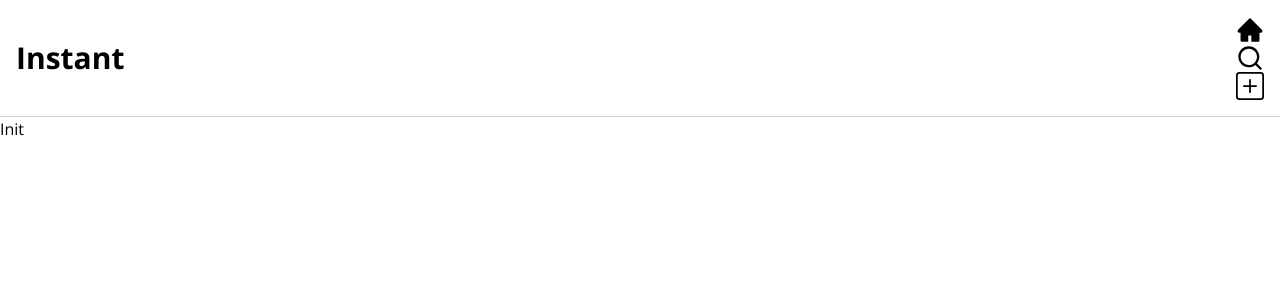
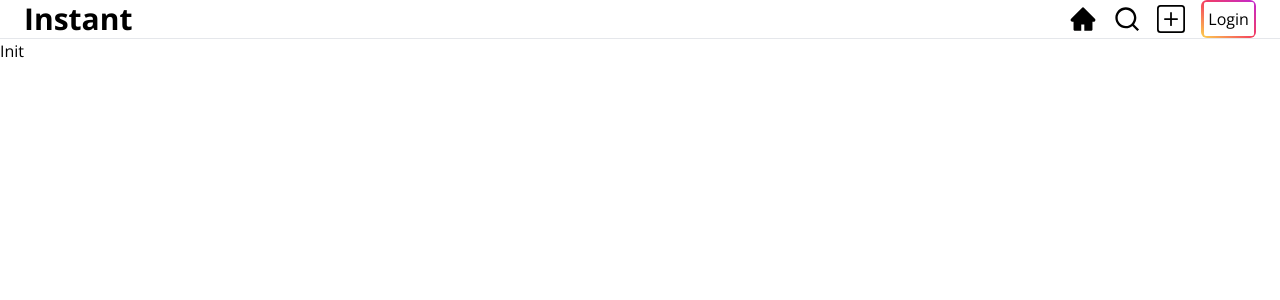
Before and after one commit to Hyunook-Kim/instant-g, a Next.js app: page / in a window 1280 px wide. Shown: the top 300 px of the page. Built offline with nearby package versions, Linux system fonts and the light colour scheme.

Commit message:
feat: Add colorButton.tsx and navbar css style

```diff
--- a/src/app/layout.tsx
+++ b/src/app/layout.tsx
@@ -16,9 +16,9 @@ export default function RootLayout({
   children: React.ReactNode;
 }) {
   return (
-    <html lang="en">
-      <body className={openSans.className}>
-        <header>
+    <html lang="en" className={openSans.className}>
+      <body className={"max-w-sreen-xl mx-auto w-full overflow-auto"}>
+        <header className="border-10 sticky top-0 z-10 border-b bg-white">
           <Navbar />
         </header>
         <main>{children}</main>
--- a/src/components/Navbar.tsx
+++ b/src/components/Navbar.tsx
@@ -11,6 +11,7 @@ import {
   SearchFillIcon,
   SearchIcon,
 } from "./ui/icons";
+import ColorButton from "./ui/ColorButton";
 
 const menus = [
   { href: "/", icon: <HomeIcon />, activeIcon: <HomeFillIcon /> },
@@ -20,26 +21,22 @@ const menus = [
 
 export default function Navbar() {
   const path = usePathname();
-  console.log(path);
 
   return (
-    <div className="sticky top-0 flex items-center justify-between border-b border-gray-300 p-4">
-      <Link href="/" className="text-2xl font-bold">
+    <div className="flex items-center justify-between px-6">
+      <Link href="/">
         <h1 className="text-3xl font-bold">Instant</h1>
       </Link>
-      <nav className="flex gap-4">
-        <ul>
-          <li>
-            {menus.map((menu) => (
-              <Link
-                key={menu.href}
-                href={menu.href}
-                className="flex items-center"
-              >
+      <nav>
+        <ul className="flex items-center gap-4">
+          {menus.map((menu) => (
+            <li key={menu.href}>
+              <Link href={menu.href}>
                 {path === menu.href ? menu.activeIcon : menu.icon}
               </Link>
-            ))}
-          </li>
+            </li>
+          ))}
+          <ColorButton text="Login" onClick={() => {}} />
         </ul>
       </nav>
     </div>
--- /dev/null
+++ b/src/components/ui/ColorButton.tsx
@@ -0,0 +1,19 @@
+import React from "react";
+
+type Props = {
+  text: string;
+  onClick: () => void;
+};
+
+export default function ColorButton({ text, onClick }: Props) {
+  return (
+    <div className="rounded-md bg-gradient-to-bl from-fuchsia-600 via-rose-500 to-amber-300 p-[0.15rem]">
+      <button
+        className="rounded-sm bg-white p-[0.3rem] text-base transition-opacity hover:opacity-90"
+        onClick={onClick}
+      >
+        {text}
+      </button>
+    </div>
+  );
+}
```
